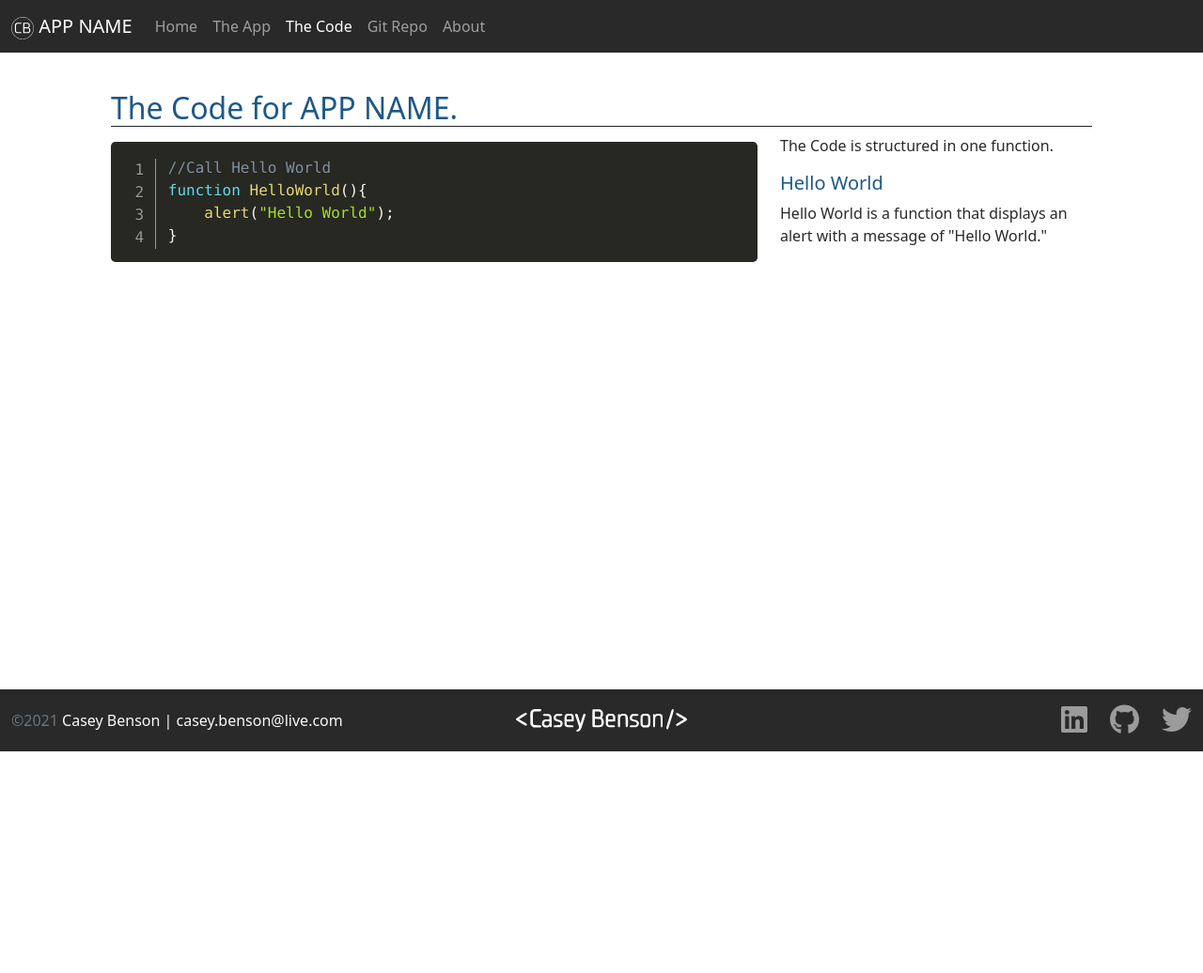
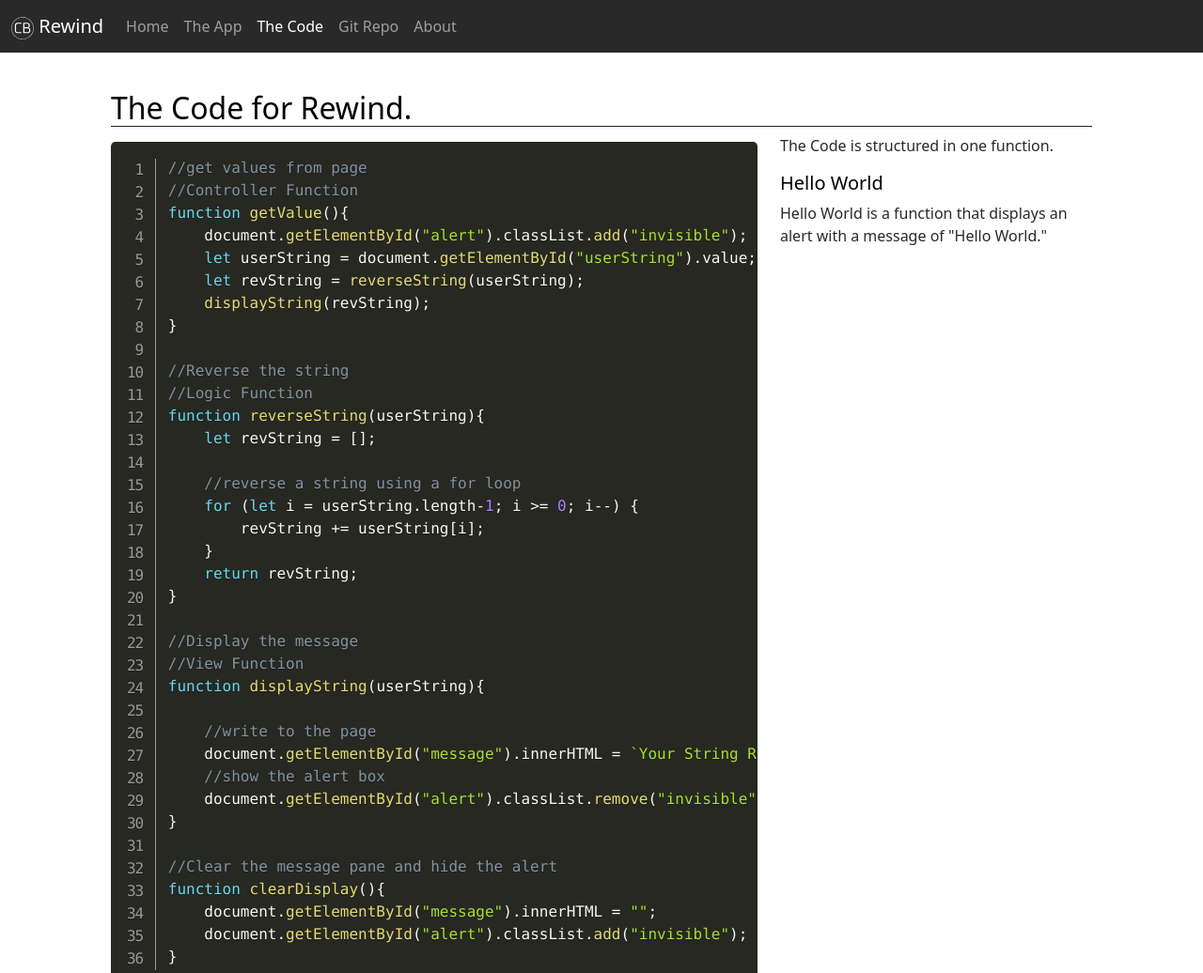
Before and after one commit to cbensondev/Rewind, a plain HTML site: page code.html in a window 1280 px wide. Shown: the top 1036 px of the page at 94% size. Before the commit the page ends 800 px from the top, so only its background shows below. Drawn offline with nearby package versions, Linux system fonts and the light colour scheme.

Commit message:
Initial commit

```diff
--- a/code.html
+++ b/code.html
@@ -2,7 +2,7 @@
 <html lang="en" class="h-100">
 
 <head>
-    <title>App Name | Coding Project By Casey Benson</title>
+    <title>Rewind | Coding Project By Casey Benson</title>
     <!-- Required meta tags -->
     <meta charset="utf-8">
     <meta name="viewport" content="width=device-width, initial-scale=1, shrink-to-fit=no">
@@ -24,7 +24,7 @@
     <nav class="navbar navbar-expand-md navbar-dark fixed-top">
         <div class="container-fluid">
             <a class="navbar-brand" href="#"><img src="img/CBIconWht.svg" class="d-inline-block align-text-center"
-                    alt="Casey Benson Logo" width="24" height="24"> APP NAME</a>
+                    alt="Casey Benson Logo" width="24" height="24"> Rewind</a>
             <button class="navbar-toggler" type="button" data-bs-toggle="collapse" data-bs-target="#navbarCollapse"
                 aria-controls="navbarCollapse" aria-expanded="false" aria-label="Toggle navigation">
                 <span class="navbar-toggler-icon"></span>
@@ -53,14 +53,46 @@
     <!-- ==== Main Section ==== -->
     <main class="flex-shrink-0">
         <div class="container py-5 px-5 mt-5">
-            <h2 class="border-1 border-bottom border-dark">The Code for APP NAME.</h2>
+            <h2 class="border-1 border-bottom border-dark">The Code for Rewind.</h2>
             <div class="row row-cols-1 row-cols-lg-2">
                 <div class="col-lg-8">
                     <pre class="line-numbers">
                         <code class="language-javascript">
-                            //Call Hello World
-                            function HelloWorld(){
-                                alert("Hello World");
+                            //get values from page
+                            //Controller Function
+                            function getValue(){
+                                document.getElementById("alert").classList.add("invisible");
+                                let userString = document.getElementById("userString").value;
+                                let revString = reverseString(userString);
+                                displayString(revString);
+                            }
+
+                            //Reverse the string
+                            //Logic Function
+                            function reverseString(userString){
+                                let revString = [];
+
+                                //reverse a string using a for loop
+                                for (let i = userString.length-1; i >= 0; i--) {
+                                    revString += userString[i];
+                                }
+                                return revString;
+                            }
+
+                            //Display the message
+                            //View Function
+                            function displayString(userString){
+
+                                //write to the page
+                                document.getElementById("message").innerHTML = `Your String Reversed is: ${userString}`
+                                //show the alert box
+                                document.getElementById("alert").classList.remove("invisible");
+                            }
+
+                            //Clear the message pane and hide the alert
+                            function clearDisplay(){
+                                document.getElementById("message").innerHTML = "";
+                                document.getElementById("alert").classList.add("invisible");
                             }
                         </code>
                     </pre>
@@ -82,7 +114,7 @@
                     <div><span class="text-muted">&copy;2021</span> Casey Benson | casey.benson@live.com</div>
                 </div>
                 <div class="col d-flex align-items-center justify-content-center">
-                    <img src="/img/CBLogoWht.svg" alt="Casey Benson Logo" height="24">
+                    <img src="img/CBLogoWht.svg" alt="Casey Benson Logo" height="24">
                 </div>
                 <div class="col d-flex align-items-center justify-content-center justify-content-xl-end">
                     <div class="row">
--- a/css/site.css
+++ b/css/site.css
@@ -1,5 +1,5 @@
 :root {
-    --primary-color: #1d5888;
+    --primary-color: #000000;
     --secondary-color: #FD4103;
     --dark-color: #292929;
     --white-color: #e7e7e7;
```
Also changed, not shown: app.html (+34 -2 lines), index.html (+4 -5 lines), js/site.js (+40 -3 lines).
